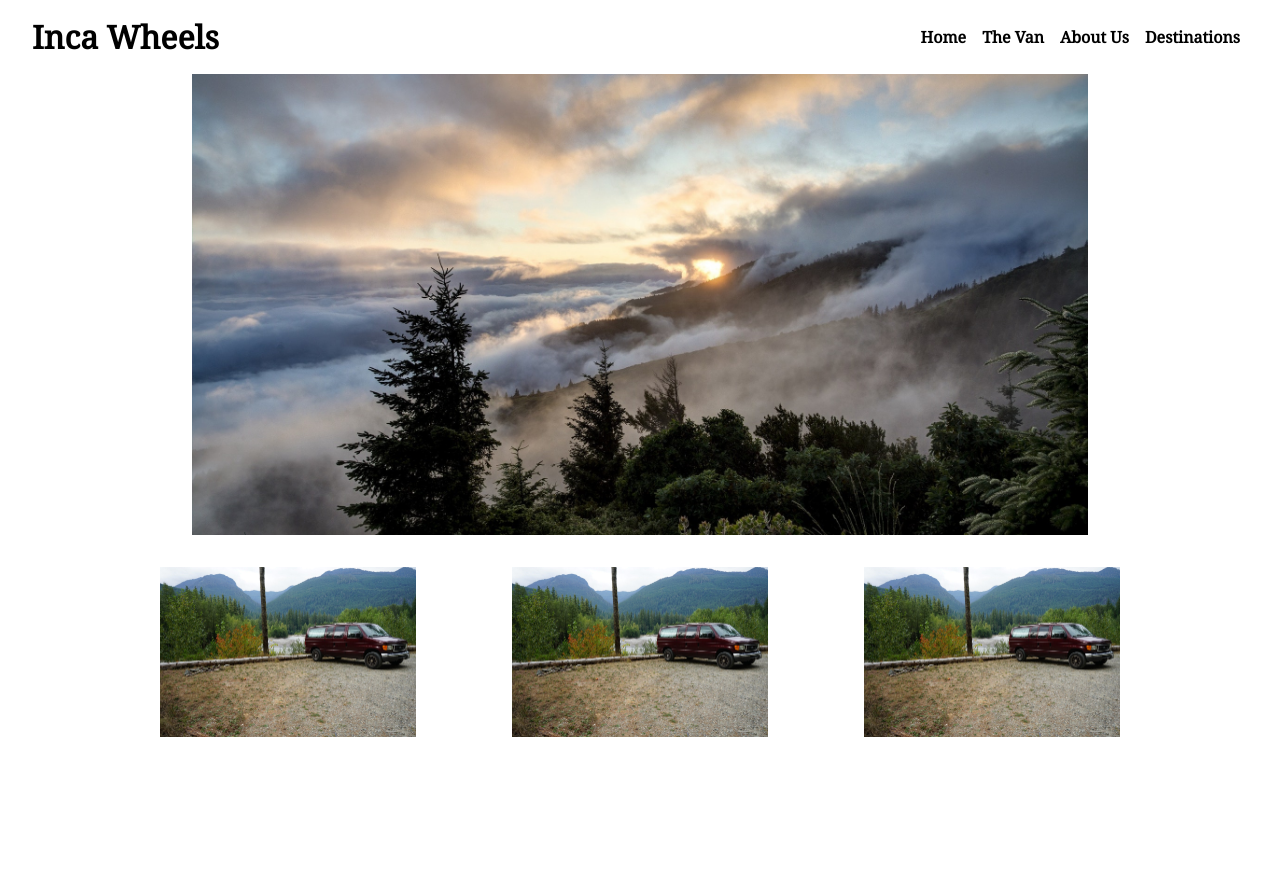
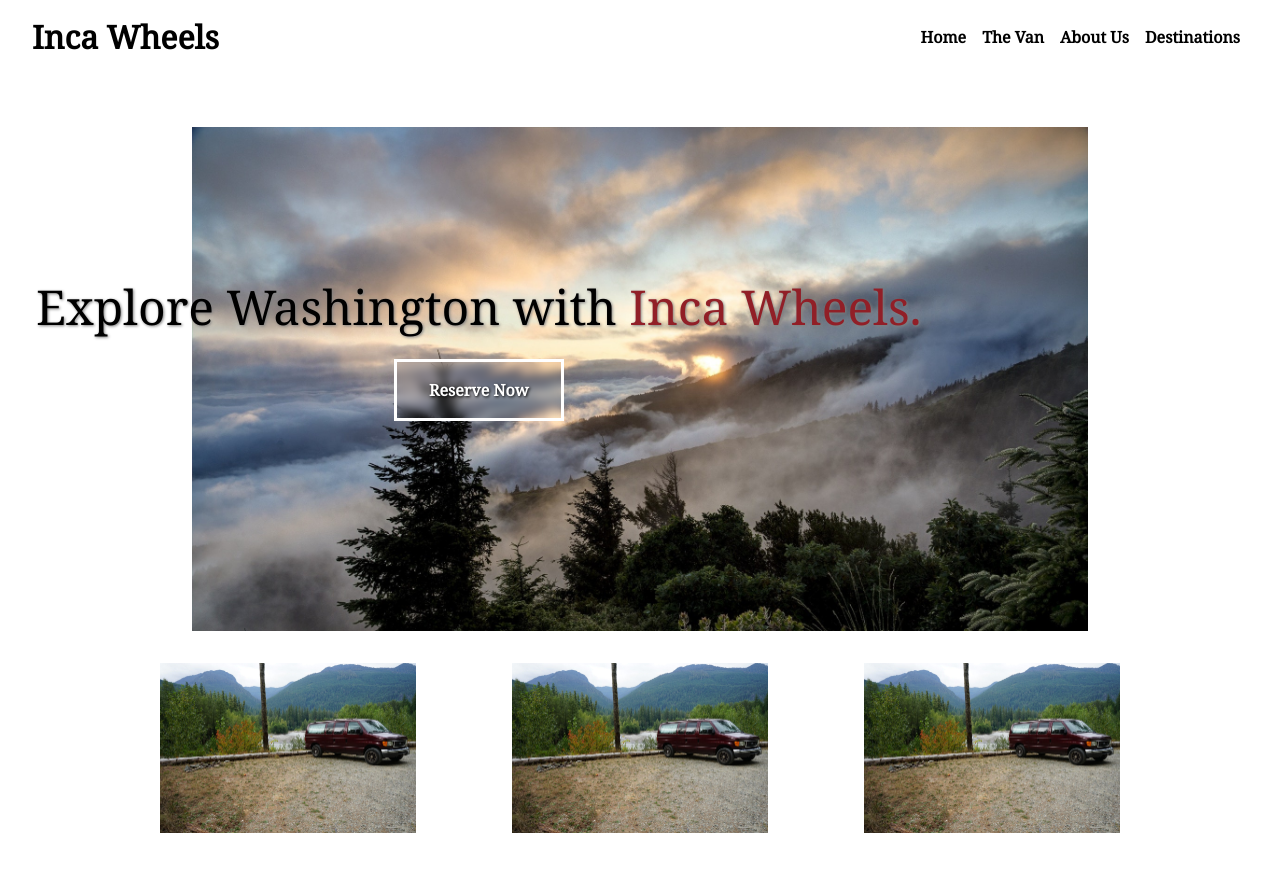
Before and after one commit to ColinJhEdwards/incawheels, a React (Create React App) app: page / in a window 1280 px wide. Shown: the top 872 px of the page. Before the commit the page ends 800 px from the top, so only its background shows below. Built offline with nearby package versions, Linux system fonts and the light colour scheme.

Commit message:
added text to first landing image with a button

```diff
--- a/src/components/Landing.js
+++ b/src/components/Landing.js
@@ -11,6 +11,12 @@ const Landing = () => {
       <div className="content">
         <div className="one">
           <img src={washington} alt="washington-photo" />
+          <div className="text">
+            <h2>
+              Explore Washington with <span>Inca Wheels.</span>
+            </h2>
+            <button>Reserve Now</button>
+          </div>
         </div>
         <div className="two">
           <img src={van} alt="the-van" />
@@ -24,6 +30,7 @@ const Landing = () => {
 
 const StyledLang = styled(motion.div)`
   min-height: 100vh;
+  padding-top: 6rem;
   .content {
     min-height: 100vh;
     display: flex;
@@ -32,8 +39,39 @@ const StyledLang = styled(motion.div)`
     align-items: center;
     .one {
       text-align: center;
+      position: relative;
       img {
         width: 70%;
+      }
+      .text {
+        position: absolute;
+        top: 30%;
+        right: 28%;
+        h2 {
+          color: black;
+          text-shadow: 1px 1px 3px gray;
+          font-size: 3rem;
+          span {
+            color: #911f27;
+          }
+        }
+        button {
+          padding: 1rem 2rem;
+          border: 3px solid white;
+          background: none;
+          backdrop-filter: blur(4px);
+          color: white;
+          font-weight: bold;
+          text-shadow: 1px 1px 3px black;
+          margin-top: 1rem;
+          cursor: pointer;
+          transition: all ease 0.5s;
+          &:hover {
+            background: white;
+            color: #911f27;
+            text-shadow: none;
+          }
+        }
       }
     }
     .two {
@@ -45,14 +83,6 @@ const StyledLang = styled(motion.div)`
         margin: 2rem 3rem;
       }
     }
-    h2 {
-      color: black;
-      font-size: 4rem;
-      text-shadow: 1px 1px 3px gray;
-      span {
-        color: #911f27;
-      }
-    }
   }
 `;
 
```
